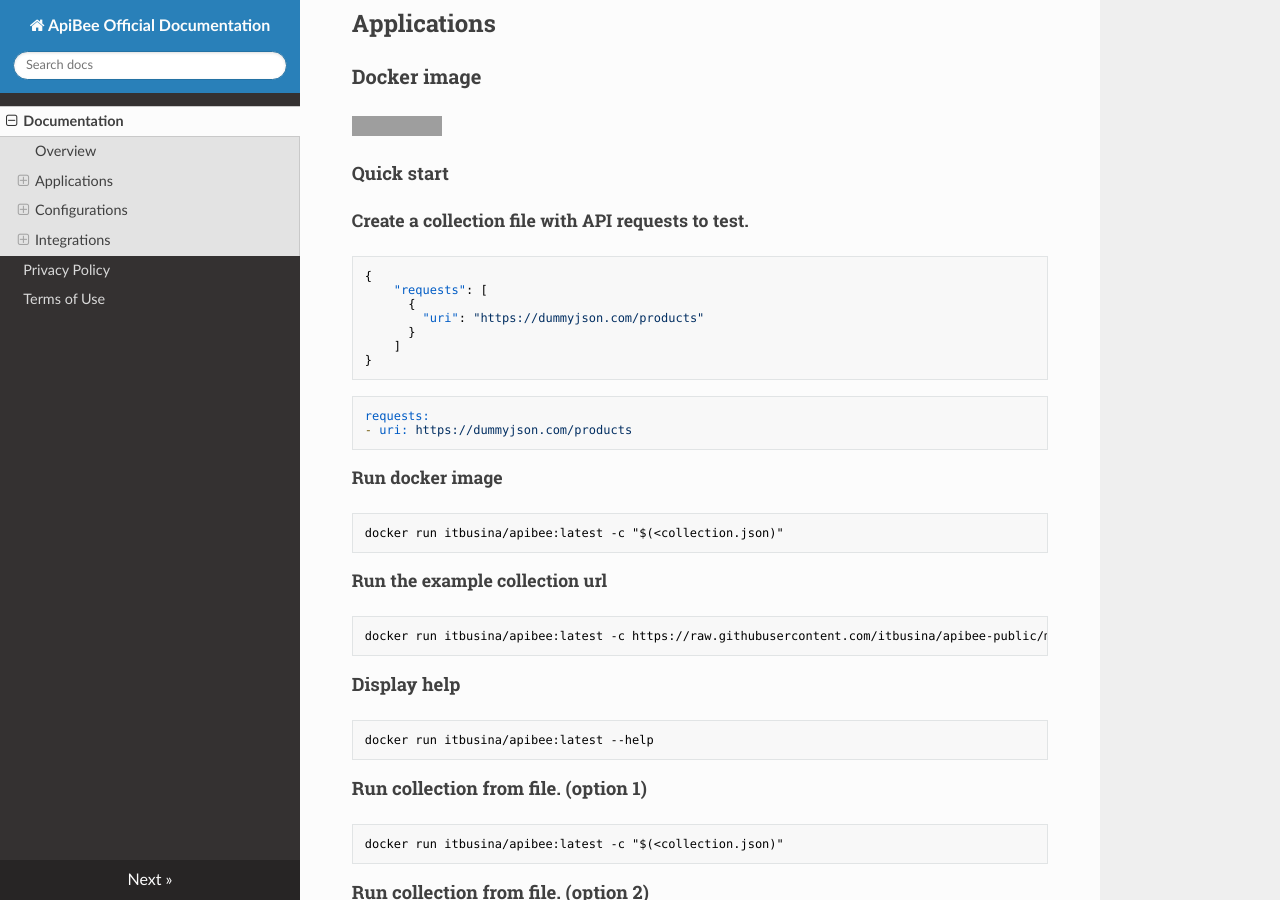
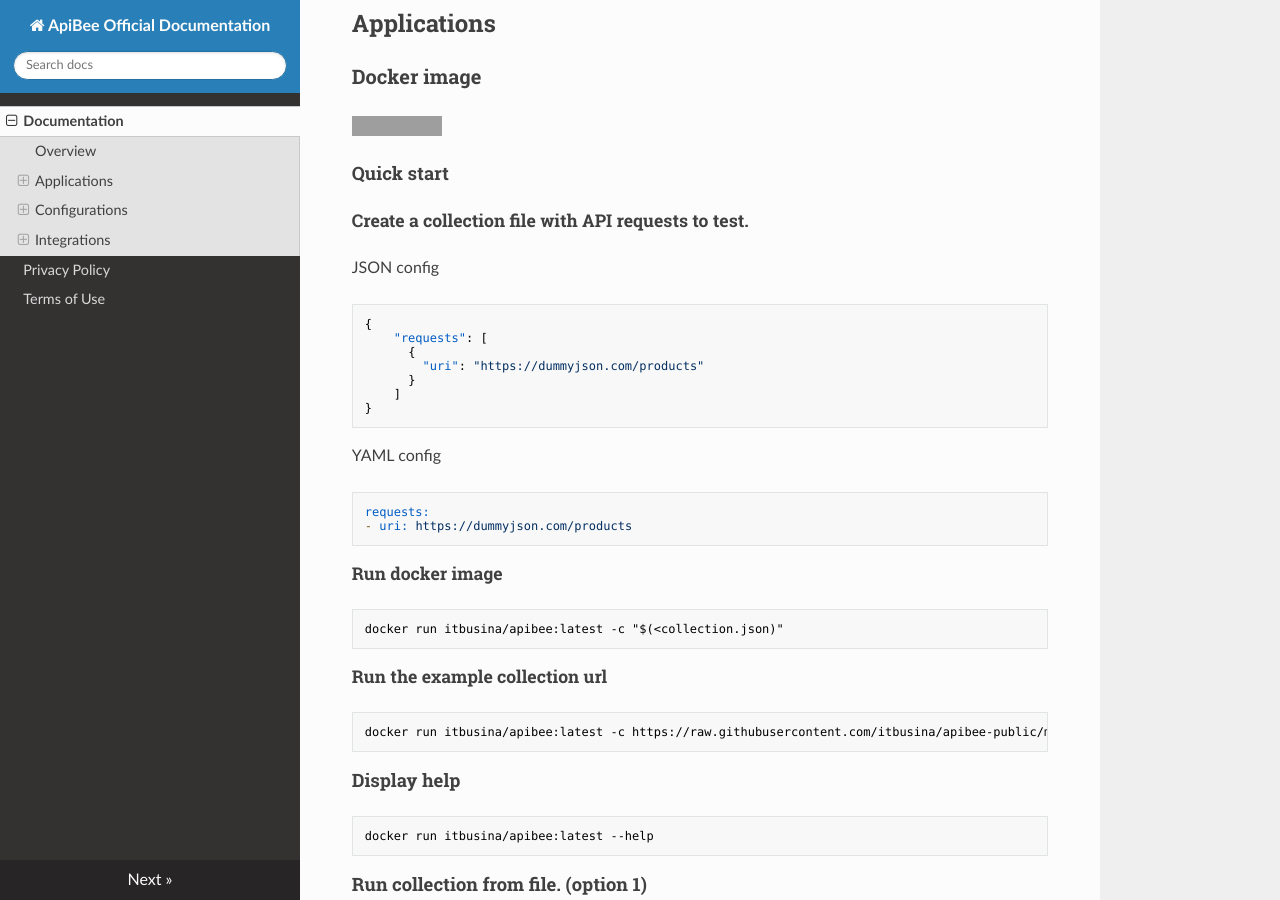
Before and after one commit to itbusina/testlemon-docs, an MkDocs documentation site: the page built from docs/docs/index.md, in a window 1280 px wide and 900 px high, scrolled down 617 px. Built offline with MkDocs 1.6.1, drawn with Linux system fonts in a browser that asks for light colours; nearby versions of some CDN libraries; some of the changed text lies outside the part shown; grey boxes are pictures that could not be loaded.

Commit message:
Update index.md

````diff
--- a/docs/docs/index.md
+++ b/docs/docs/index.md
@@ -27,6 +27,8 @@ APIs testing and analytics tool with declarative JSON configuration. Available i
 #### Quick start
 
 ##### Create a collection file with API requests to test.
+
+JSON config
 ```json
 {
     "requests": [
@@ -37,6 +39,7 @@ APIs testing and analytics tool with declarative JSON configuration. Available i
 }
 ```
 
+YAML config
 ```yaml
 requests:
 - uri: https://dummyjson.com/products
@@ -285,6 +288,7 @@ Login to Dashboard and create a new project.
 
 Use ```name``` and ```dependsOn``` request properties to create a dependency between requests
 
+JSON config
 ```json
 {
     "name": "Collection with dependant requests",
@@ -306,6 +310,7 @@ Use ```name``` and ```dependsOn``` request properties to create a dependency bet
 }
 ```
 
+YAML config
 ```yaml
 name: Collection with dependant requests
 baseAddress: https://dummyjson.com
````
